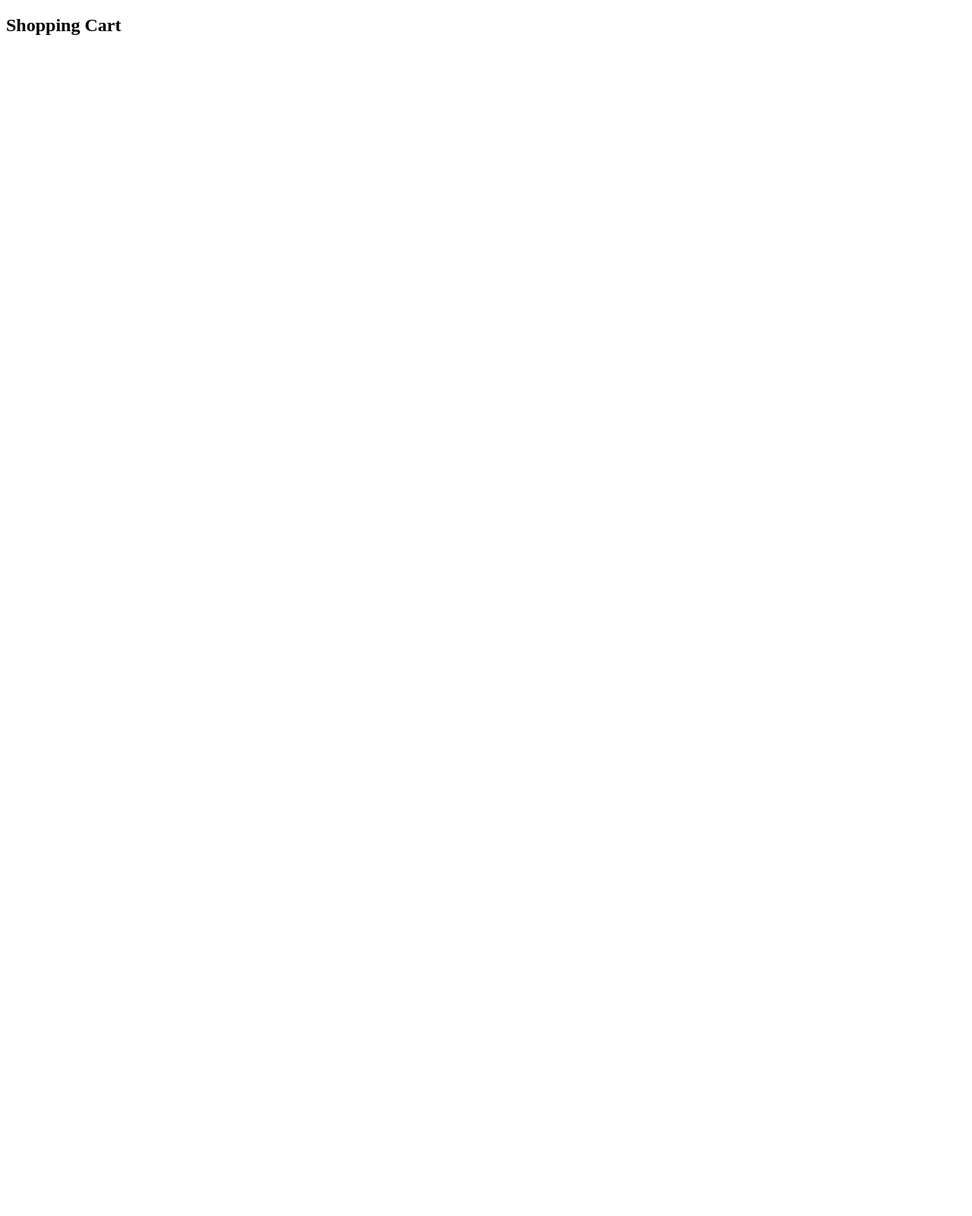
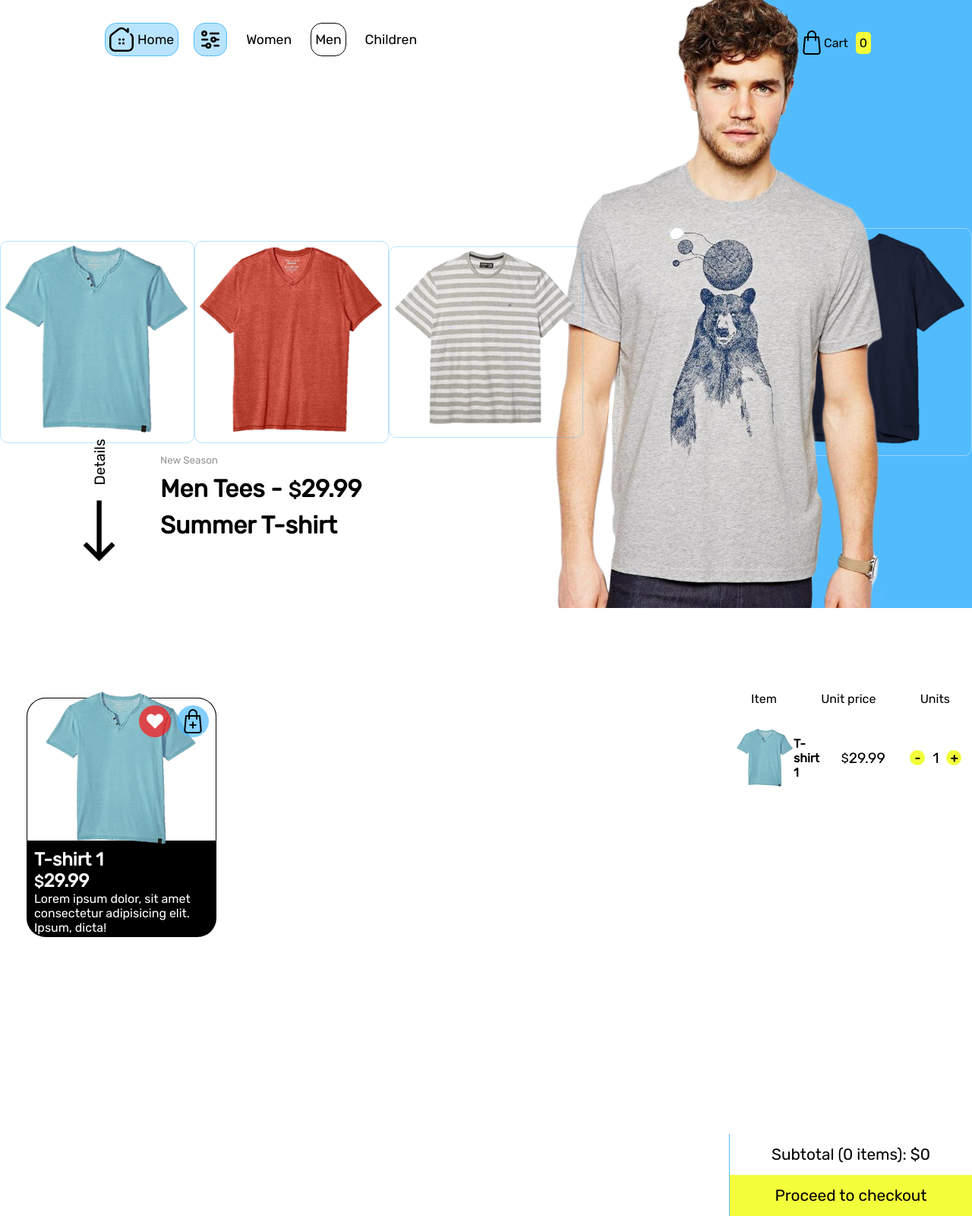
Before and after one commit to JuliaSemakhina/Shopping-Cart-JS, a plain HTML site: page index.html in a window 1280 px wide. Shown: the whole page at 76% size. Before the commit the page ends 800 px from the top, so only its background shows below. Drawn offline with nearby package versions, Linux system fonts and the light colour scheme.

Commit message:
new files

```diff
--- a/index.html
+++ b/index.html
@@ -2,12 +2,159 @@
 <html lang="en">
 <head>
 	<meta charset="UTF-8">
+	<meta http-equiv="X-UA-Compatible" content="IE=edge">
+    <link rel="shortcut icon" href="#">
 	<meta name="viewport" content="width=device-width, initial-scale=1.0">
 	<title>Shopping Cart JS</title>
+	 <link rel="stylesheet" href="style.css">
+    <link rel="stylesheet" href="https://cdn.jsdelivr.net/npm/bootstrap-icons@1.5.0/font/bootstrap-icons.css">
 </head>
 <body>
-	<section>
-		<h1>Shopping Cart</h1>
-	</section>
+	<div class="app-container">
+        <div class="app-bg">
+            <div class="left-side"></div>
+            <div class="right-side"></div>
+        </div>
+        <header>
+            <nav>
+                <ul>
+                    <li class="btn home">
+                        <a href="./">
+                            <img src="./icons/home.png" alt=""> Home
+                        </a>
+                    </li>
+                    <li class="btn">
+                        <a href="#">
+                            <img src="./icons/filter.png" alt="filter">
+                        </a>
+                    </li>
+                    <li>
+                        <a href="#">
+                            Women
+                        </a>
+                    </li>
+                    <li class="active">
+                        <a href="#">
+                            Men
+                        </a>
+                    </li>
+                    <li>
+                        <a href="#">
+                            Children
+                        </a>
+                    </li>
+                </ul>
+            </nav>
+            <div class="shopping-bag">
+                <a href="./cart.html">
+                    <img src="./icons/bag.png" alt="cart">
+                    Cart
+                    <div class="total-items-in-cart">
+                        0
+                    </div>
+                </a>
+            </div>
+        </header>
+        <main>
+            <div class="content">
+                <div class="products-preview">
+                    <div class="products-container">
+                        <div class="product">
+                            <img src="./img/t1.png" alt="t-shirt 1">
+                        </div>
+                        <div class="product">
+                            <img src="./img/t2.png" alt="t-shirt 2">
+                        </div>
+                        <div class="product">
+                            <img src="./img/t4.png" alt="t-shirt 3">
+                        </div>
+                    </div>
+                    <div class="more-details">
+                        <div class="see-more-btn">
+                                <img src="./icons/right-arrow.png" alt="">
+                                Details
+                        </div>
+                        <div class="description">
+                            <small>New Season</small>
+                            <h1>Men Tees - <small>$</small>29.99</h1>
+                            <h1>Summer T-shirt</h1>
+                        </div>
+                    </div>
+                </div>
+                <div class="model">
+                    <img class="model-img" src="./img/model.png" alt="model">
+                    <div class="product">
+                        <img src="./img/t3.png" alt="t-shirt 4">
+                    </div>
+                </div>
+            </div>
+        </main>
+    </div>
+    <div class="products-list">
+        <div class="products">
+            <!-- render porducts here -->
+            <div class="item">
+                <div class="item-container">
+                    <div class="item-img">
+                        <img src="./img/t1.png" alt="t-shirt 1">
+                    </div>
+                    <div class="desc">
+                        <h2>T-shirt 1</h2>
+                        <h2><small>$</small>29.99</h2>
+                        <p>
+                            Lorem ipsum dolor, sit amet consectetur adipisicing elit. Ipsum, dicta!
+                        </p>
+                    </div>
+                    <div class="add-to-wishlist">
+                        <img src="./icons/heart.png" alt="add to wish list">
+                    </div>
+                    <div class="add-to-cart">
+                        <img src="./icons/bag-plus.png" alt="add to cart">
+                    </div>
+                </div>
+            </div>
+        </div>
+        <div class="cart">
+            <div class="cart-header">
+                <div class="column1">Item</div>
+                <div class="column2">Unit price</div>
+                <div class="column3">Units</div>
+            </div>
+            <div class="cart-items">
+                <!-- render cart items here -->
+                <div class="cart-item">
+                    <div class="item-info">
+                        <img src="./img/t1.png" alt="t-shirt 1">
+                        <h4>T-shirt 1</h4>
+                    </div>
+                    <div class="unit-price">
+                        <small>$</small>29.99
+                    </div>
+                    <div class="units">
+                        <div class="btn minus">-</div>
+                        <div class="number">1</div>
+                        <div class="btn plus">+</div>
+                    </div>
+                </div>
+            </div>
+            <div class="cart-footer">
+                <div class="subtotal">
+                    Subtotal (0 items): $0
+                </div>
+                <div class="checkout">
+                    Proceed to checkout
+                </div>
+            </div>
+        </div>
+    </div>
+
+    <script>
+        const porductsListEl = document.querySelector(".products-list");
+        const seeMoreBtn = document.querySelector(".see-more-btn");
+
+        seeMoreBtn.addEventListener('click', () => {
+            porductsListEl.scrollIntoView({behavior: "smooth"})
+        })
+    </script>
 </body>
 </html>
--- a/style.css
+++ b/style.css
@@ -0,0 +1,422 @@
+@import url("https://fonts.googleapis.com/css2?family=Rubik&display=swap");
+
+/* VARIABLES */
+:root {
+  --bg-color: #fff;
+  --link-color: #000;
+  --link-size: 1.1rem;
+  --right-side-bg-color: 81, 187, 254;
+}
+
+/* General CSS */
+* {
+  padding: 0;
+  margin: 0;
+  box-sizing: border-box;
+  font-family: Rubik;
+}
+
+html {
+  font-size: 16px;
+  overflow-x: hidden;
+}
+
+a {
+  text-decoration: none;
+  color: #000;
+}
+
+/* APP CONTAINER */
+.app-container {
+  width: 100vw;
+  height: 100vh;
+}
+
+/* APP BG */
+.app-bg {
+  position: fixed;
+  top: 0;
+  left: 0;
+  width: 100vw;
+  height: 100vh;
+  display: flex;
+  z-index: -1;
+}
+.app-bg .left-side {
+  background-color: rgb(255, 255, 255);
+  width: 75%;
+  height: 100%;
+}
+.app-bg .right-side {
+  background-color: rgb(var(--right-side-bg-color));
+  width: 25%;
+  height: 100%;
+}
+
+/* HEADER */
+header {
+  width: 100%;
+  height: 100px;
+
+  padding: 30px 10%;
+  display: flex;
+  justify-content: space-between;
+
+  position: fixed;
+  top: 0;
+  left: 0;
+
+  z-index: 99;
+}
+header nav ul {
+  display: flex;
+  align-items: center;
+}
+header nav ul li {
+  list-style: none;
+  margin: 0 10px;
+  padding: 5px 5px;
+  border-radius: 15px;
+}
+header nav ul li.active {
+  border: 1px solid #000;
+}
+header nav ul li a {
+  font-size: var(--link-size);
+  display: flex;
+  align-items: center;
+  height: 32px;
+}
+header nav ul li.btn {
+  background-color: rgba(var(--right-side-bg-color), 0.4);
+  border: 1px solid rgb(var(--right-side-bg-color));
+}
+header nav ul li.btn img {
+  width: 32;
+  height: 32px;
+}
+header nav ul li.home a {
+  display: flex;
+  align-items: center;
+}
+header nav ul li.home a img {
+  margin-right: 5px;
+}
+/* HEADER -> SHOOPING BAG */
+.shopping-bag {
+  padding: 10px 5px;
+}
+.shopping-bag a {
+  display: flex;
+  align-items: center;
+}
+.shopping-bag a img {
+  width: 32px;
+  height: 32px;
+}
+.shopping-bag .total-items-in-cart {
+  margin-left: 10px;
+  padding: 5px;
+  background-color: rgb(242, 255, 58);
+  border-radius: 5px;
+}
+/* MAIN */
+main {
+  width: 100%;
+  background-color: royalblue;
+  position: relative;
+  top: 100px;
+}
+main .products-preview {
+  width: 60%;
+  height: calc(100vh - 100px);
+  position: absolute;
+  left: 0;
+}
+main .model {
+  width: 40%;
+  height: calc(100vh - 100px);
+  position: absolute;
+  right: 0;
+  z-index: -1;
+}
+/* PRODUCTS */
+.products-container {
+  width: 100%;
+  height: 100%;
+  display: flex;
+  justify-content: space-around;
+  align-items: center;
+}
+.product {
+  width: 300px;
+  border: 1px solid rgba(var(--right-side-bg-color), 0.4);
+  border-radius: 10px;
+  padding: 5px;
+}
+.product img {
+  width: 100%;
+}
+/* MORE DETAILS */
+.more-details {
+  position: absolute;
+  bottom: 80px;
+  left: 50px;
+
+  display: flex;
+  align-items: center;
+}
+.more-details .see-more-btn {
+  cursor: pointer;
+  display: flex;
+  align-items: center;
+
+  transform: rotate(-90deg);
+
+  font-size: 1.2rem;
+}
+.see-more-btn img {
+  width: 80px;
+  margin-right: 20px;
+}
+.more-details .description {
+}
+.more-details .description small {
+  color: rgb(149, 149, 149);
+}
+.more-details .description h1 {
+  margin: 10px 0;
+}
+.more-details .description h1 small {
+  color: #000;
+}
+/* MODEL */
+.model {
+  display: flex;
+  justify-content: right;
+  align-items: center;
+}
+.model .model-img {
+  height: 100vh;
+  position: absolute;
+  left: 35%;
+  transform: translate(-50%);
+  top: -100px;
+}
+.model .product {
+  width: 300px;
+  border: 1px solid rgba(255, 255, 255, 0.4);
+  border-radius: 10px;
+  padding: 5px;
+}
+.model .product img {
+  width: 100%;
+}
+/* products list */
+.products-list {
+  width: 100vw;
+  height: 100vh;
+
+  padding-top: 100px;
+
+  display: flex;
+}
+
+/* PRODUCTS */
+.products {
+  height: 100%;
+  width: 75%;
+
+  display: grid;
+  grid-template-rows: 1fr 1fr;
+  grid-template-columns: repeat(3, 3fr);
+}
+.products img {
+  width: 200px;
+  /* filter: drop-shadow(30px 10px 4px #ddd); */
+}
+.products .item {
+  display: flex;
+  align-items: center;
+  justify-content: center;
+  flex-direction: column;
+  width: 100%;
+  height: 100%;
+}
+.products .item .item-container {
+  width: 250px;
+  height: 90%;
+  background-color: #000;
+
+  border-radius: 25px;
+
+  position: relative;
+}
+.products .item .item-container .item-img {
+  width: 100%;
+  height: 60%;
+
+  background-color: white;
+
+  border: 1px solid #000;
+  border-radius: 25px 25px 0 0;
+
+  display: flex;
+  justify-content: center;
+  align-items: center;
+}
+.products .item .item-container .desc {
+  width: 100%;
+  color: #fff;
+
+  padding: 10px;
+}
+.products .item .item-container .add-to-cart {
+  background-color: rgba(var(--right-side-bg-color), 0.7);
+  /* background-color: rgb(242, 255, 58); */
+
+  display: flex;
+  justify-content: center;
+  align-items: center;
+
+  position: absolute;
+  top: 10px;
+  right: 10px;
+
+  padding: 5px;
+
+  border-radius: 50%;
+
+  cursor: pointer;
+}
+.products .item .item-container .add-to-wishlist {
+  background-color: rgba(255, 21, 21, 0.7);
+
+  display: flex;
+  justify-content: center;
+  align-items: center;
+
+  position: absolute;
+  top: 10px;
+  right: 60px;
+
+  padding: 5px;
+
+  border-radius: 50%;
+
+  cursor: pointer;
+}
+.products .item .item-container .add-to-cart img {
+  width: 32px;
+  height: 32px;
+}
+.products .item .item-container .add-to-wishlist img {
+  width: 32px;
+  height: 32px;
+
+  padding: 5px;
+}
+/* CART */
+.cart {
+  height: 100%;
+  width: 25%;
+
+  position: relative;
+}
+/* cart header */
+.cart-header {
+  display: flex;
+  justify-content: space-around;
+  padding: 10px 0;
+}
+/* cart items */
+.cart-items {
+  max-height: calc(100vh - 247px);
+  overflow-y: auto;
+  overflow-x: hidden;
+}
+/* cart item */
+.cart-item {
+  display: flex;
+  justify-content: space-around;
+  padding: 10px 0;
+}
+.cart-item div {
+  display: flex;
+  align-items: center;
+  justify-content: center;
+}
+/* item info */
+.cart-item .item-info {
+  flex: 1;
+  background-color: rgba(255, 255, 255, 0.6);
+
+  border-radius: 0 10px 10px 0;
+
+  padding: 10px;
+}
+.cart-item .item-info:hover {
+  background-color: rgba(255, 0, 0, 0.6);
+  cursor: pointer;
+}
+.cart-item .item-info img {
+  width: 75px;
+}
+/* unit price */
+.cart-item .unit-price {
+  flex: 1;
+  font-size: 1.2rem;
+}
+/* units */
+.cart-item .units {
+  flex: 1;
+}
+.cart-item .units .number {
+  margin: 0 10px;
+
+  font-size: 1.2rem;
+}
+.cart-item .units .btn {
+  width: 20px;
+  height: 20px;
+
+  background-color: rgb(242, 255, 58);
+
+  border-radius: 50%;
+
+  font-weight: bold;
+
+  cursor: pointer;
+
+  -webkit-user-select: none; /* Chrome all / Safari all */
+  -moz-user-select: none; /* Firefox all */
+  -ms-user-select: none; /* IE 10+ */
+}
+
+/* cart footer */
+.cart-footer {
+  width: 100%;
+  background-color: rgb(255, 21, 21);
+  position: absolute;
+  bottom: 0;
+  left: 0;
+
+  border-left: 1px solid rgb(var(--right-side-bg-color));
+}
+.cart-footer div {
+  display: flex;
+  align-items: center;
+  justify-content: center;
+
+  padding: 15px 0;
+
+  font-size: 1.3rem;
+}
+.cart-footer .subtotal {
+  background-color: white;
+}
+.cart-footer .checkout {
+  background-color: rgb(242, 255, 58);
+
+  cursor: pointer;
+}
```
Also changed, not shown: products.js (+56 -0 lines), icons/bag-plus - Copy.png (added), icons/bag-plus.png (added), icons/bag.png (added), icons/filter.png (added), icons/heart.png (added), icons/home.png (added), icons/right-arrow.png (added), img/bg.jpg (added), img/model.png (added), img/t1.png (added), img/t2.png (added), img/t3.png (added), img/t4.png (added), 2 more files.
